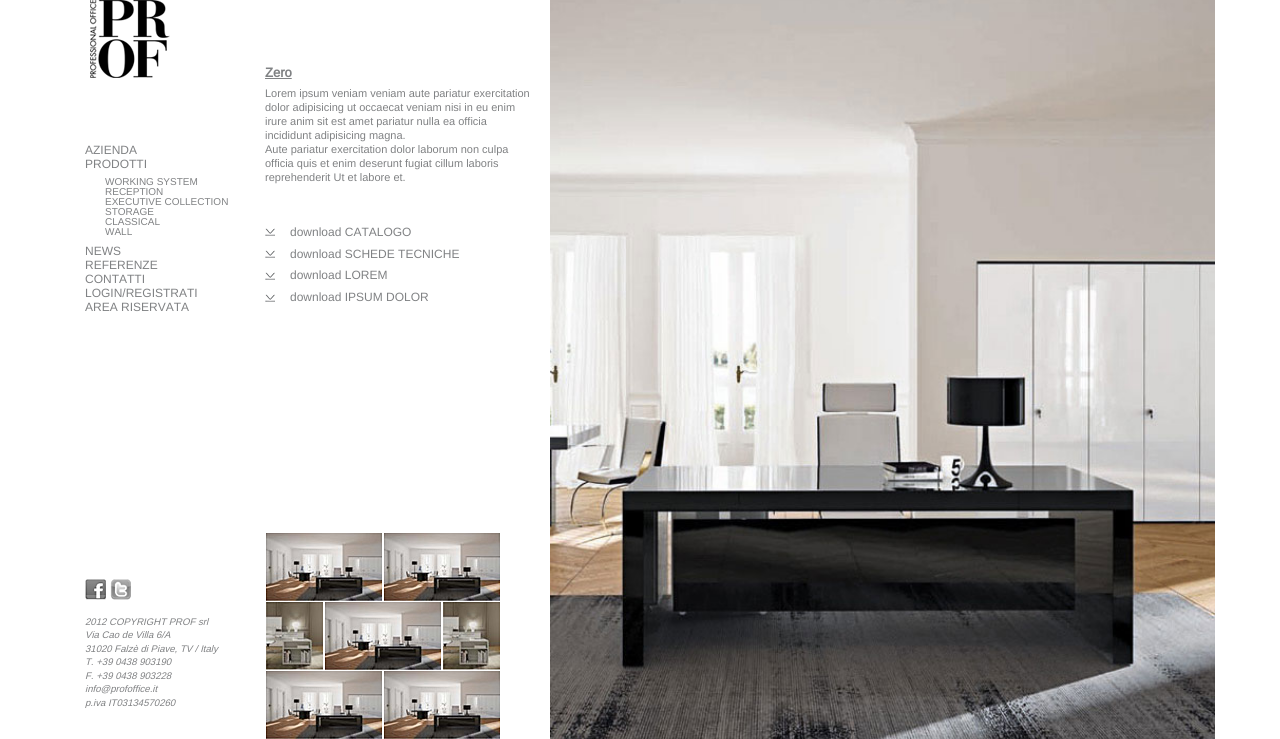
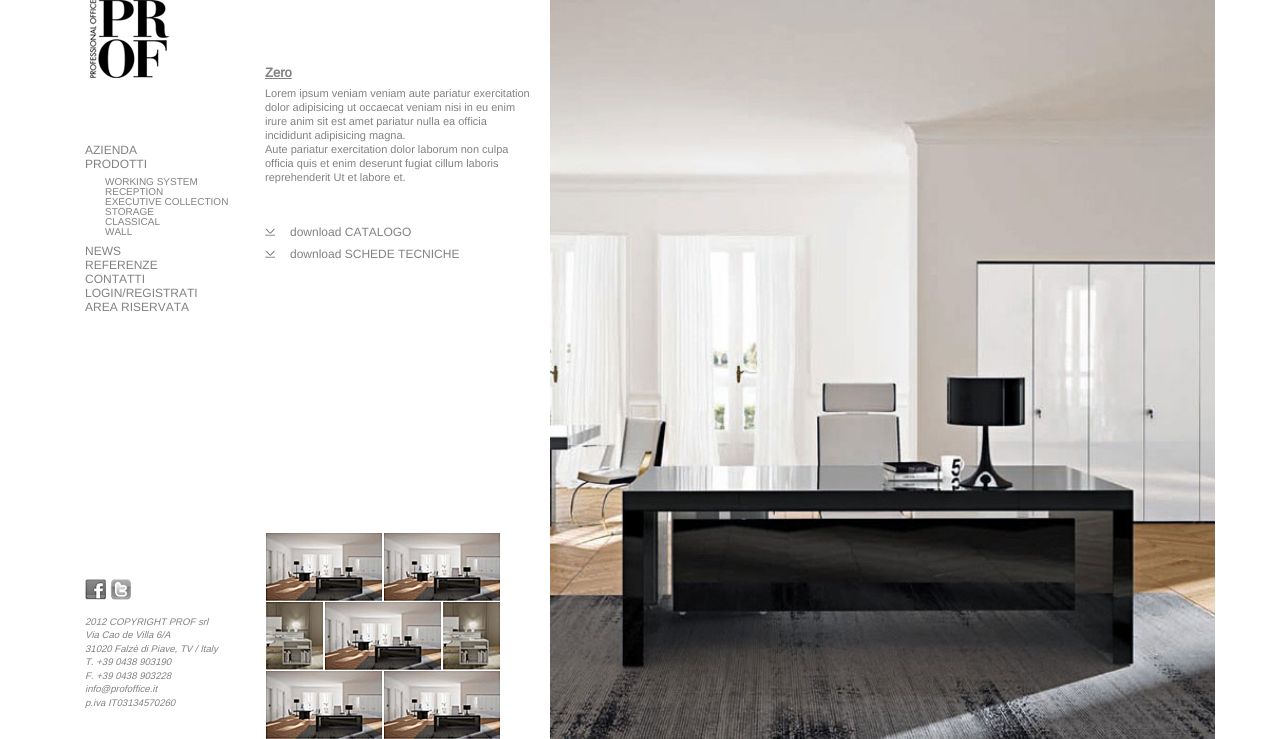
Before and after one commit to dannymarke/profoffice, a PHP site: page /prodotti/working/zero in a window 1280 px wide. Shown: the part 30-769 px from the top of the page. Run offline with PHP 8.4, Linux system fonts and the light colour scheme; some libraries are stand-ins or nearby versions.

Commit message:
2 downloads nel dettaglio news

```diff
--- a/prodotti-working-zero.php
+++ b/prodotti-working-zero.php
@@ -33,8 +33,6 @@
                                 <ul id="resources_list">
                                     <li><a href="#">download CATALOGO</a></li>
                                     <li><a href="#">download SCHEDE TECNICHE</a></li>
-                                    <li><a href="#">download LOREM</a></li>
-                                    <li><a href="#">download IPSUM DOLOR</a></li>
                                 </ul>
                             </article>
                         </div>
```
